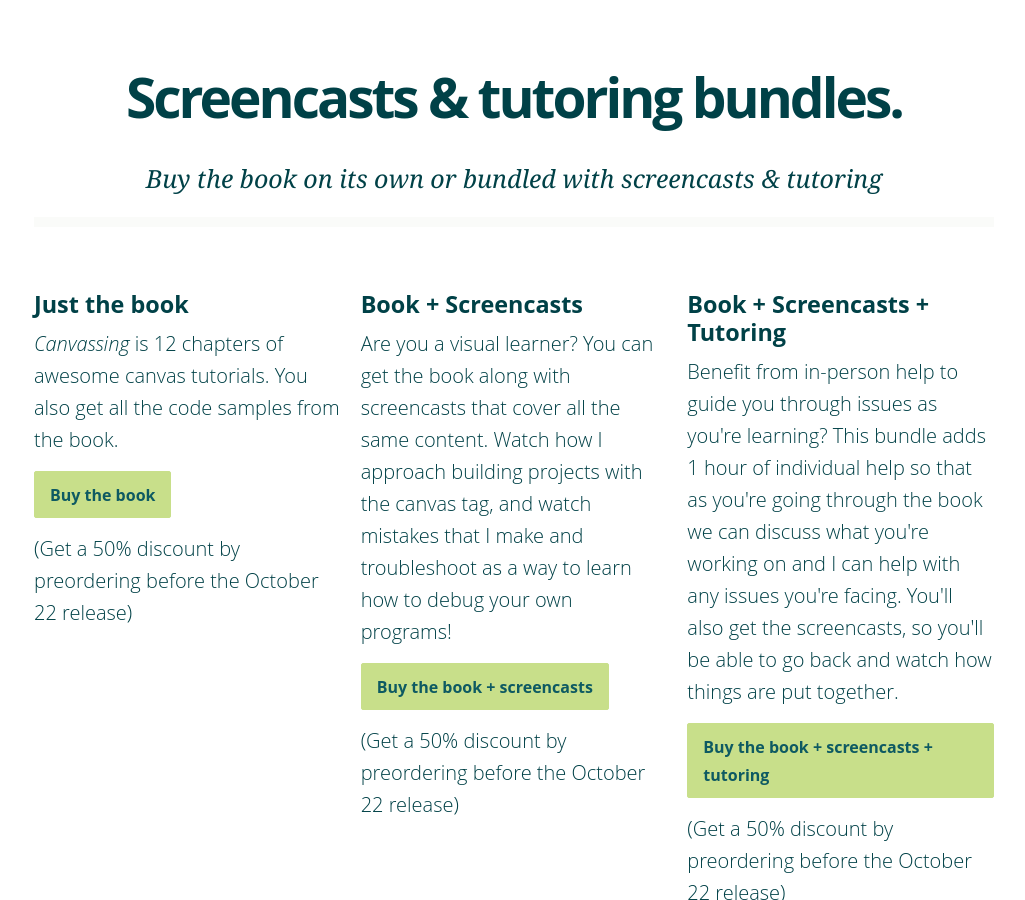
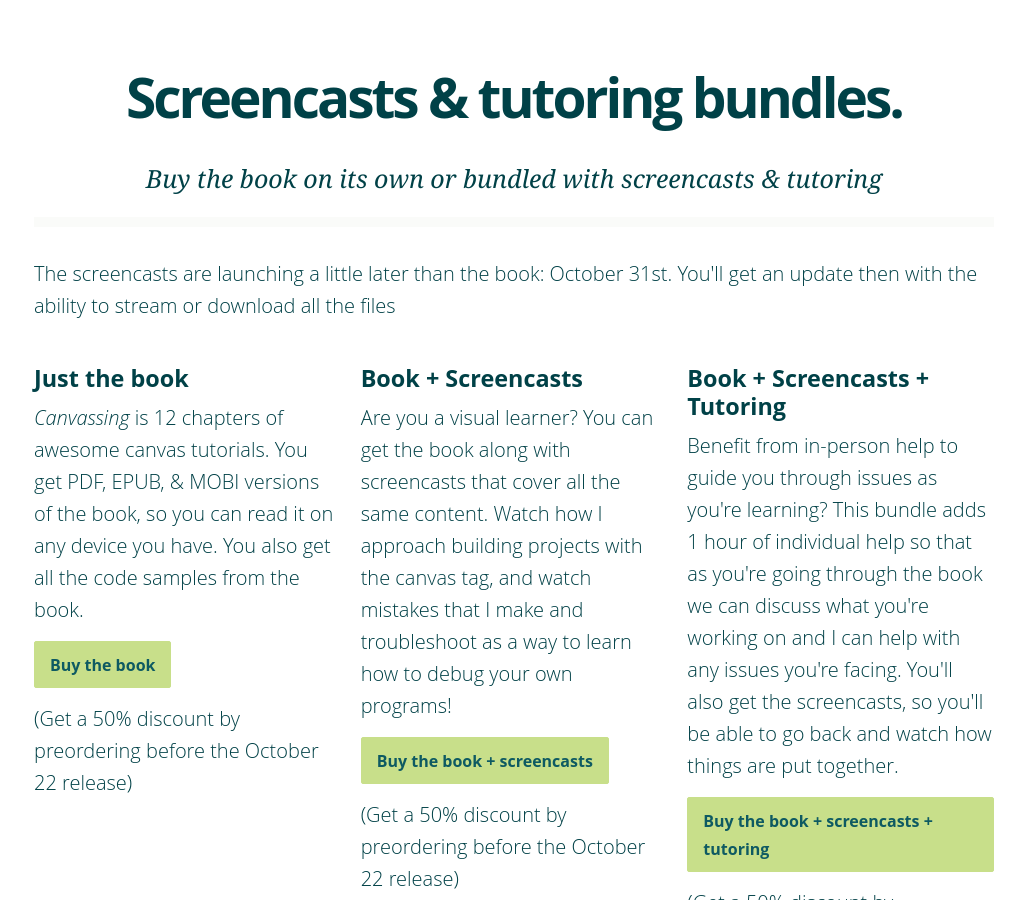
Before and after one commit to learn-js/canvassing, a Jekyll site: the page built from index.html, in a window 1280 px wide and 900 px high, scrolled down 1512 px. Shown: the whole window, without its empty margins (126-1151 px from the left). Built offline with Jekyll 4.4.1, drawn with Linux system fonts in a browser that asks for light colours; nearby versions of some CDN libraries; Markdown is read by kramdown in place of the engine named in the settings.

Commit message:
add notes about screencasts and file types

```diff
--- a/index.html
+++ b/index.html
@@ -83,11 +83,12 @@
         <h1>Screencasts & tutoring bundles.</h1>
         <h2>Buy the book on its own or bundled with screencasts & tutoring</h2>
         <hr>
+        <p>The screencasts are launching a little later than the book: October 31st. You'll get an update then with the ability to stream or download all the files</p>
         <br>
         <div class="row">
           <div class="col-xs-12 col-md-4">
             <h3>Just the book</h3>
-            <p><i>Canvassing</i> is 12 chapters of awesome canvas tutorials. You also get all the code samples from the book.</p>
+            <p><i>Canvassing</i> is 12 chapters of awesome canvas tutorials. You get PDF, EPUB, & MOBI versions of the book, so you can read it on any device you have. You also get all the code samples from the book.</p>
 
 <p><a href="https://gumroad.com/l/canvassing" class="button buy">Buy the book</a></p>
 
```
